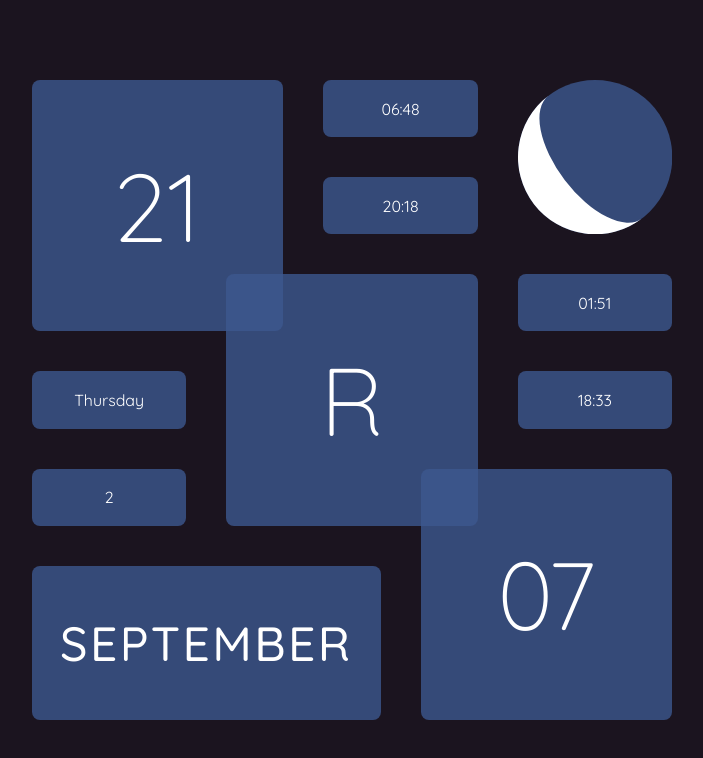
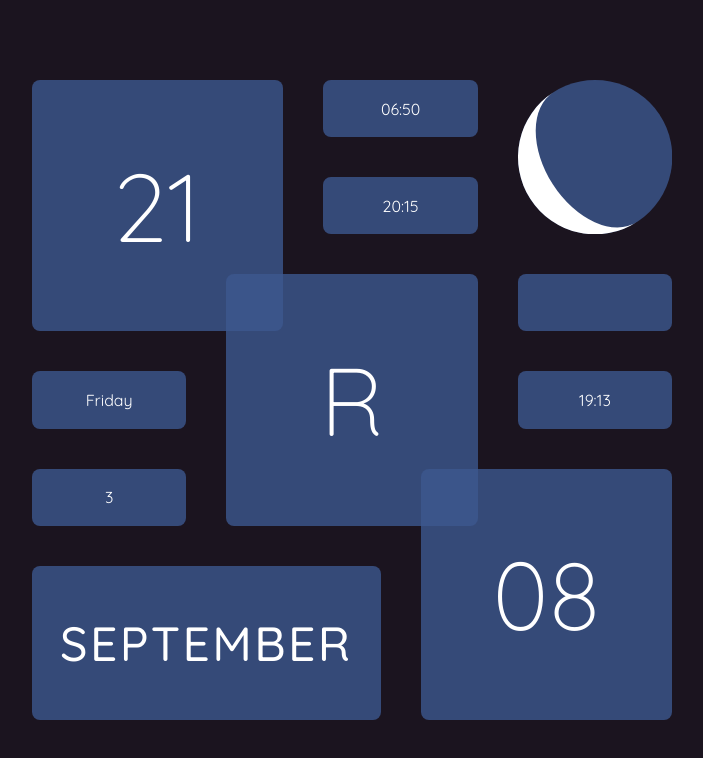
Before and after one commit to g12n/daily, a plain HTML site: page index.html in a window 1280 px wide. Shown: the whole page, without its empty margins (288-991 px from the left). Drawn offline with Linux system fonts and the light colour scheme.

Commit message:
Update gh-pages to output generated at bed515a

```diff
--- a/index.html
+++ b/index.html
@@ -3,20 +3,20 @@
 <head>
 <meta charset="UTF-8">
 <meta name="viewport" content="width=device-width, initial-scale=1.0">
-<title>21R07</title>
+<title>21R08</title>
 <link href="https://fonts.googleapis.com/css2?family=Quicksand:wght@300;400;500;600;700&display=swap" rel="stylesheet">
 <style>body{margin:0;font-family:Quicksand,sans-serif;font-size:max(14px,calc(0 + 3vmin));background:hsl(280 20% 10%)}.arvelie{display:grid;grid-gap:5vmin;padding:10vmin;margin:auto;justify-content:center;text-align:center;width:100vmin;height:100vmin;grid-template-rows:repeat(7,1fr);grid-template-columns:repeat(7,1fr);box-sizing:border-box}.arvelie span{display:flex;align-items:center;justify-content:center;border-radius:1vmin;background-color:hsl(220deg 40% 40% / .8);color:#fff}.d,.m,.y{font-size:6em;font-weight:300}.y{grid-area:1/1/4/4}.m{grid-area:3/3/6/6}.d{grid-area:5/5/8/8}.day{grid-area:5/1/6/3}.dow{grid-area:4/1/5/3}.month{grid-area:6/1/8/5;font-weight:500;font-size:3em;letter-spacing:.05em;text-transform:uppercase}.sunset{grid-area:2/4/3/6}.sunrise{grid-area:1/4/2/6}.moonset{grid-area:4/6/5/8}.moon-info,.moonrise{grid-area:3/6/4/8}.moon-svg{grid-area:1/6/3/8}.moon-light{fill:#fff}.moon-shadow{fill:hsl(220deg 40% 40% / .8)}</style>
 
 </head>
 <body>
 <div class="arvelie">
-<span class="y">21</span><span class="m">R</span><span class="d">07</span>
+<span class="y">21</span><span class="m">R</span><span class="d">08</span>
 <span class="month">September</span>
-<span class="day">2</span>
-<span class="dow">Thursday</span>
-<span class="sunrise">06:48</span><span class="sunset">20:18</span>
-<span class="moonrise">01:51</span><span class="moonset">18:33</span>
-<div class="moon-svg"><svg viewBox="0 0  600 600"><circle class="moon-shadow" cx="300" cy="300" r="300"/><path class="moon-light" d="M 118.19549277661918 61.364040527703224 A 148.13728423990116 300 -37.30191766483641 0 0 481.8045072233808 538.6359594722968A 300 300 -37.30191766483641 0 1 118.19549277661918 61.364040527703224z" /></svg></div>
+<span class="day">3</span>
+<span class="dow">Friday</span>
+<span class="sunrise">06:50</span><span class="sunset">20:15</span>
+<span class="moonrise"></span><span class="moonset">19:13</span>
+<div class="moon-svg"><svg viewBox="0 0  600 600"><circle class="moon-shadow" cx="300" cy="300" r="300"/><path class="moon-light" d="M 137.84265054849766 47.60151739983982 A 195.7268451740077 300 -32.71935084911878 0 0 462.15734945150234 552.3984826001602A 300 300 -32.71935084911878 0 1 137.84265054849766 47.60151739983982z" /></svg></div>
 </div>
 </body>
 </html>
```
